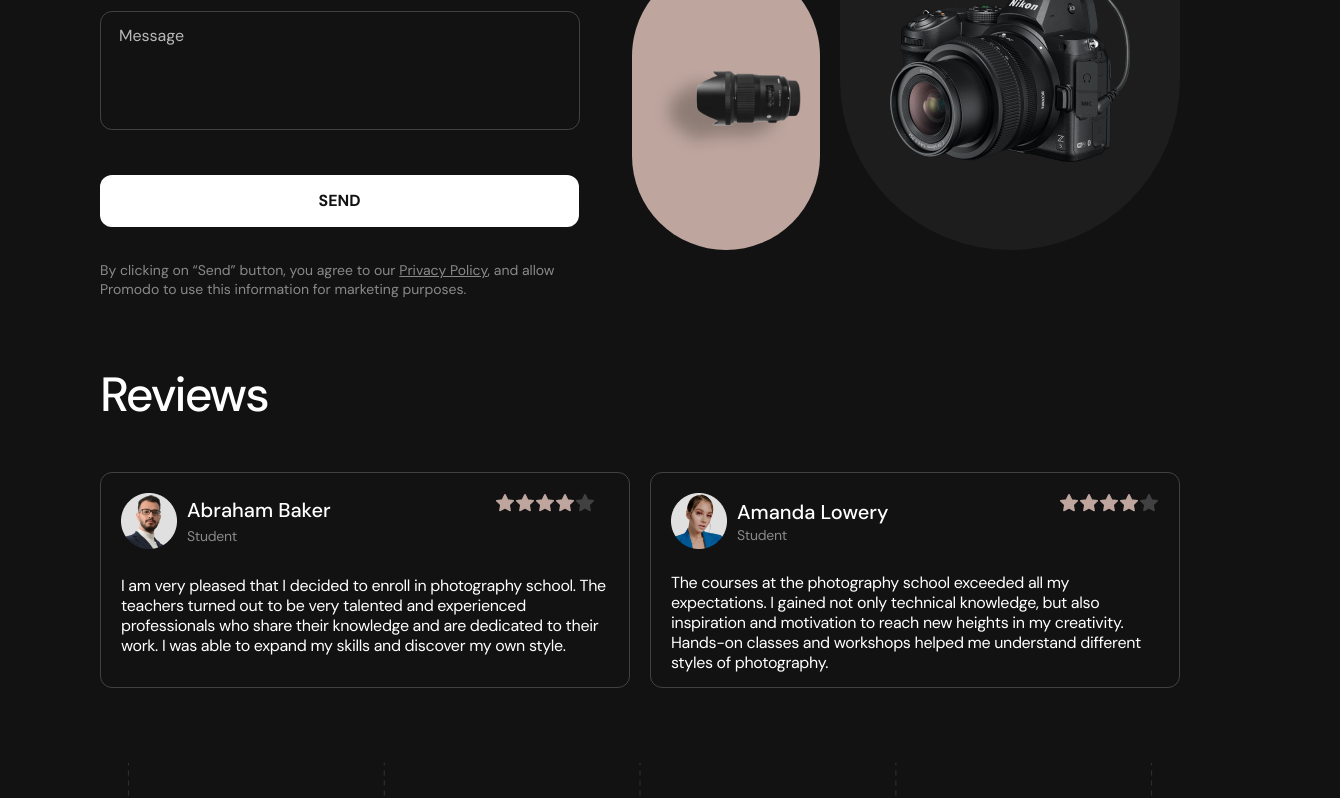
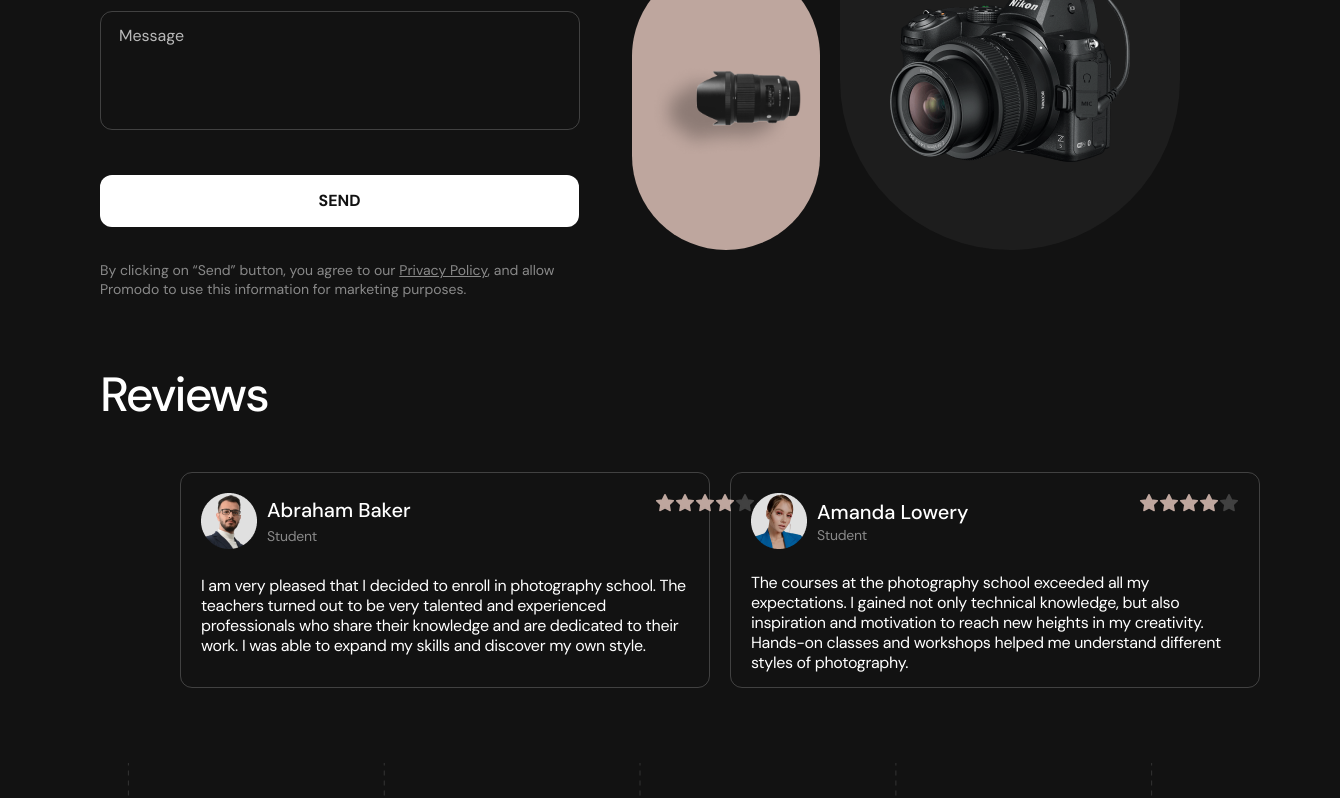
Before and after one commit to GoitStudentsWorks/102_html-css_F-r-a-n-c-u-z, a website built with Vite: page src/index.html in a window 1280 px wide. Shown: the part 3001-3799 px from the top of the page, 1340 px wide, since content can reach past the window. Built offline with nearby package versions, Linux system fonts and the light colour scheme; files whose address does not match are found by name.

Commit message:
reviews-container+width

```diff
--- a/src/css/reviews.css
+++ b/src/css/reviews.css
@@ -31,6 +31,7 @@
   align-items: flex-end;
   justify-content: center;
   gap: 20px;
+  width: 1240px;
 }
 
 .student1-container {
@@ -141,7 +142,7 @@
   .star-container1 {
     position: absolute;
     top: 20px;
-    left: 504px;
+    left: 474px;
   }
 }
 
@@ -149,7 +150,6 @@
   .star-container1 {
     position: absolute;
     top: 20px;
-    left: 394px;
   }
 }
 
```
